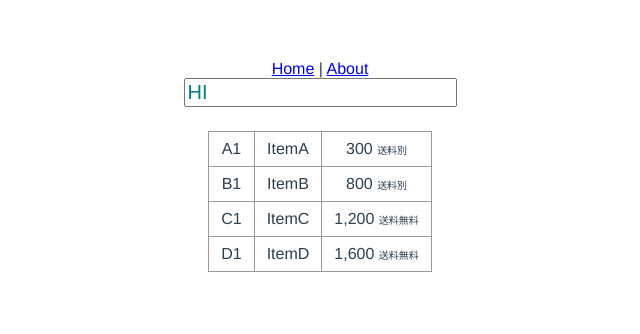
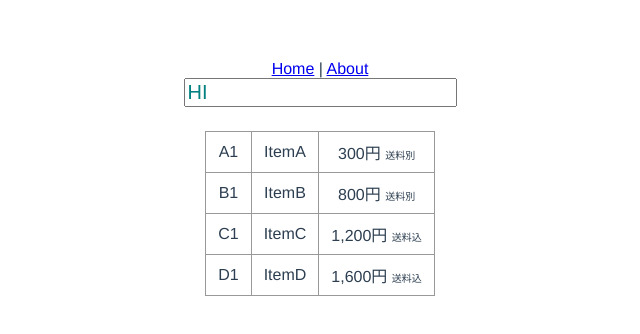
Before and after one commit to BoxPistols/KaeruVue, a Vue app: page / in a window 1280 px wide. Shown: the top 334 px of the page, without its empty margins (320-960 px from the left). Built offline with nearby package versions, Linux system fonts and the light colour scheme.

Commit message:
P71-filter

```diff
--- a/src/views/Home.vue
+++ b/src/views/Home.vue
@@ -8,7 +8,7 @@
     <tr v-for="item in products" :key="item.code">
       <td>{{ item.code }}</td>
       <td>{{ item.name }}</td>
-      <td>{{ item.price | number_format}} <span v-if="item.price > 1000"> {{ p_hiMsg }} </span><span v-else>送料別</span> </td>
+      <td>{{ item.price | number_format | unit}} <span v-if="item.price > 1000"> {{ p_hiMsg }} </span><span v-else>送料別</span> </td>
     </tr>
   </table>
 
@@ -28,7 +28,7 @@ export default {
     msg: "HI",
     pSize: '20px',
     isActive: true,
-    p_hiMsg: '送料無料',
+    p_hiMsg: '送料込',
     products: [{
         code: 'A1',
         name: 'ItemA',
@@ -54,9 +54,17 @@ export default {
   components: {
     // HelloWorld
   },
+  methods: {
+    // HelloWorld
+  },
   filters: {
+    // 3桁表示
     number_format: function(val) {
       return val.toLocaleString();
+    },
+    // 単位
+    unit: function(val) {
+      return val + '円'
     }
   }
 }
```
